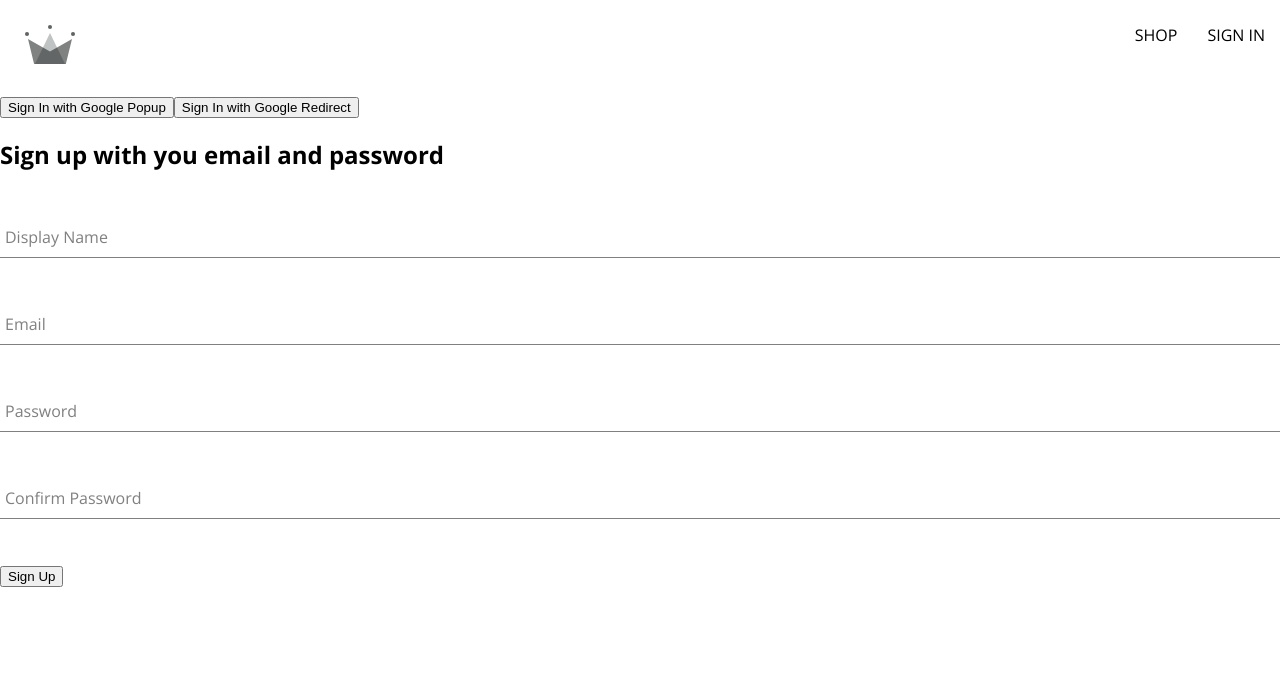
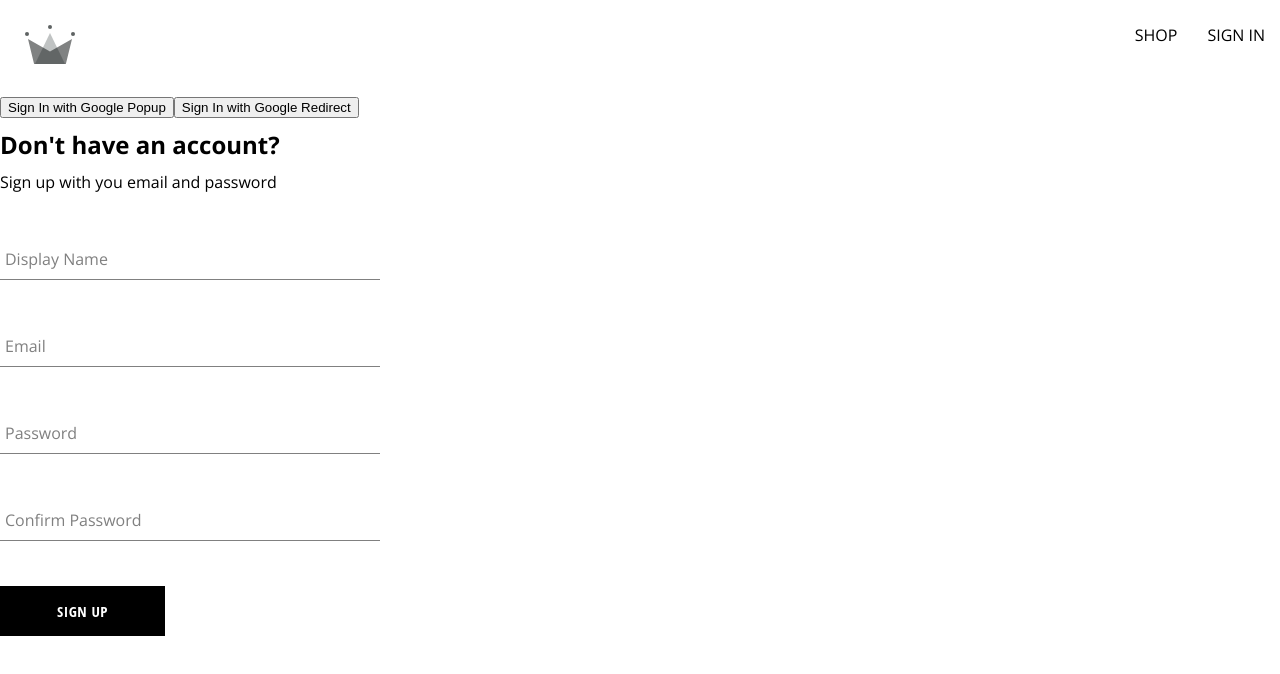
Before and after one commit to gus-pi/crwn-clothing, a React (Vite) app: page /sign-in in a window 1280 px wide. Shown: the top 674 px of the page. Built offline with nearby package versions, Linux system fonts and the light colour scheme.

Commit message:
style sign up and add button

```diff
--- /dev/null
+++ b/src/components/button/button.component.tsx
@@ -0,0 +1,24 @@
+import './button.styles.scss';
+
+const BUTTON_TYPES_CLASSES = {
+  google: 'google-sign-in',
+  inverted: 'inverted',
+} as const; // Use `as const` to infer a readonly type for the object.
+
+type ButtonType = keyof typeof BUTTON_TYPES_CLASSES;
+
+interface ButtonProps extends React.ButtonHTMLAttributes<HTMLButtonElement> {
+  buttonType?: ButtonType; // Optional buttonType
+  children: React.ReactNode;
+}
+
+const Button = ({ children, buttonType, ...otherProps }: ButtonProps) => {
+  const buttonClass = buttonType ? BUTTON_TYPES_CLASSES[buttonType] : ''; // Safely handle undefined or invalid buttonType
+  return (
+    <button className={`button-container ${buttonClass}`} {...otherProps}>
+      {children}
+    </button>
+  );
+};
+
+export default Button;
--- /dev/null
+++ b/src/components/button/button.styles.scss
@@ -0,0 +1,46 @@
+.button-container {
+  min-width: 165px;
+  width: auto;
+  height: 50px;
+  letter-spacing: 0.5px;
+  line-height: 50px;
+  padding: 0 35px 0 35px;
+  font-size: 15px;
+  background-color: black;
+  color: white;
+  text-transform: uppercase;
+  font-family: 'Open Sans Condensed';
+  font-weight: bolder;
+  border: none;
+  cursor: pointer;
+  display: flex;
+  justify-content: center;
+
+  &:hover {
+    background-color: white;
+    color: black;
+    border: 1px solid black;
+  }
+
+  &.google-sign-in {
+    background-color: #4285f4;
+    color: white;
+
+    &:hover {
+      background-color: #357ae8;
+      border: none;
+    }
+  }
+
+  &.inverted {
+    background-color: white;
+    color: black;
+    border: 1px solid black;
+
+    &:hover {
+      background-color: black;
+      color: white;
+      border: none;
+    }
+  }
+}
--- a/src/components/sign-up-form/sign-up-form.component.tsx
+++ b/src/components/sign-up-form/sign-up-form.component.tsx
@@ -4,6 +4,9 @@
   createUserDocumentFromAuth,
 } from '../../utils/firebase/firebase.utils';
 import FormInput from '../form-input/form-input.components';
+
+import './sign-up-form.syles.scss';
+import Button from '../button/button.component';
 
 const defaultFormFields = {
   displayName: '',
@@ -56,8 +59,9 @@
   };
 
   return (
-    <div>
-      <h2>Sign up with you email and password</h2>
+    <div className="sign-up-container">
+      <h2>Don't have an account?</h2>
+      <span>Sign up with you email and password</span>
       <form onSubmit={handleSubmit}>
         <FormInput
           label="Display Name"
@@ -99,7 +103,7 @@
             value: confirmPassword,
           }}
         />
-        <button type="submit">Sign Up</button>
+        <Button type="submit">Sign Up</Button>
       </form>
     </div>
   );
--- /dev/null
+++ b/src/components/sign-up-form/sign-up-form.syles.scss
@@ -0,0 +1,8 @@
+.sign-up-container {
+  display: flex;
+  flex-direction: column;
+  width: 380px;
+  h2 {
+    margin: 10px 0;
+  }
+}
```
